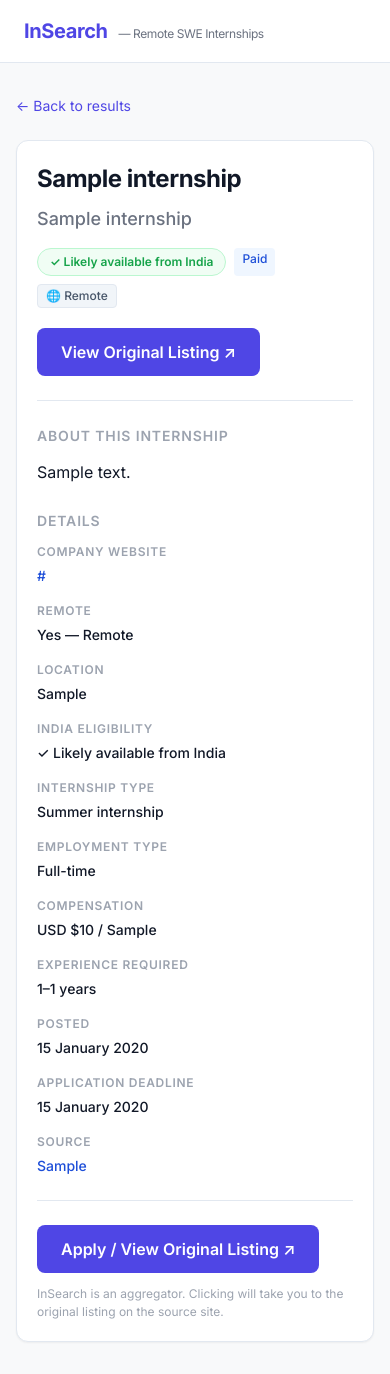
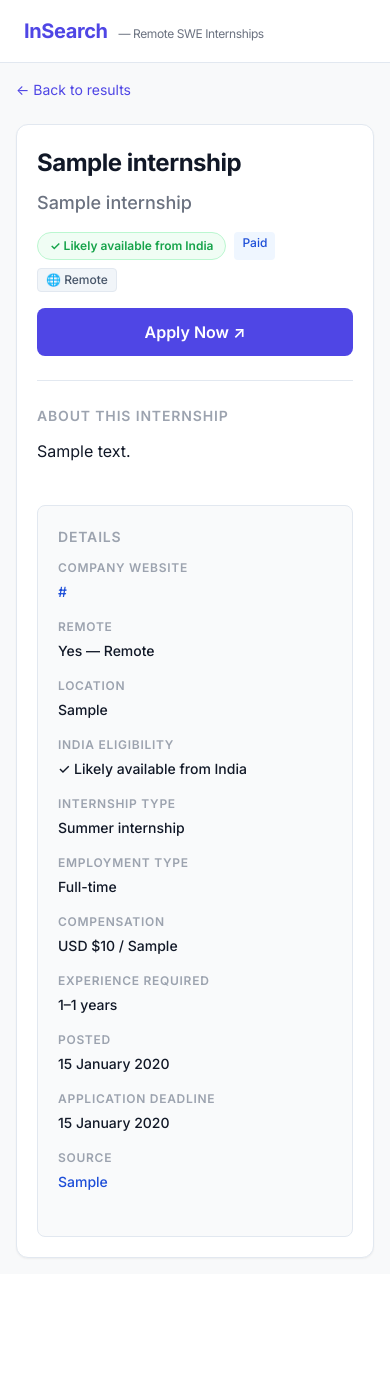
Before and after one commit to Anirudh-12/InSearch, a FastAPI app: page /internship/1 in a window 390 px wide. After the commit the page ends 1259 px from the top, so only its background shows below. Run offline with FastAPI, Linux system fonts and the light colour scheme; tables that the repository leaves empty hold one stand-in row (values such as "Sample post"); data that the repository does not hold is empty.

Commit message:
feat: add core internship search application with database, services, UI templates, and styling

```diff
--- a/app/services/ingestion.py
+++ b/app/services/ingestion.py
@@ -27,7 +27,6 @@ from app.services.deduplication import (
     find_by_source_url,
 )
 from app.services.eligibility import classify as classify_eligibility
-from app.services.search import search_service
 
 logger = logging.getLogger(__name__)
 
@@ -158,7 +157,6 @@ def _process_record(
             existing.is_active = record.is_active
             existing.last_verified_at = utcnow()
             db.flush()
-            search_service.index_internship(db, existing)
             result.updated += 1
         else:
             result.skipped += 1
@@ -187,6 +185,5 @@ def _process_record(
 
     db.add(internship)
     db.flush()  # Assigns the id before FTS indexing
-    search_service.index_internship(db, internship)
 
     result.inserted += 1
--- a/app/templates/internship.html
+++ b/app/templates/internship.html
@@ -45,22 +45,20 @@
 
         <!-- Header -->
         <header class="detail-header">
+          <div class="detail-header-main">
             <h1 class="detail-title" id="detail-title">—</h1>
             <p class="detail-company" id="detail-company">—</p>
-
             <div class="detail-badges" id="detail-badges"></div>
-
-          <a
-            id="detail-apply-btn"
-            href="#"
-            target="_blank"
-            rel="noopener noreferrer"
-            class="detail-apply-btn"
-          >
-            View Original Listing ↗
+          </div>
+          <div class="detail-header-action">
+            <a id="detail-apply-btn" href="#" target="_blank" rel="noopener noreferrer" class="detail-apply-btn">
+              Apply Now ↗
             </a>
+          </div>
         </header>
 
+        <div class="detail-body">
+          <div class="detail-main-content">
             <!-- Description -->
             <section class="detail-section" id="desc-section">
               <h2 class="detail-section-title">About this internship</h2>
@@ -72,8 +70,9 @@
               <h2 class="detail-section-title">Skills</h2>
               <div class="skills-row" id="detail-skills"></div>
             </section>
+          </div>
 
-        <!-- Details grid -->
+          <aside class="detail-sidebar">
             <section class="detail-section">
               <h2 class="detail-section-title">Details</h2>
               <div class="detail-grid">
@@ -123,22 +122,8 @@
                 </div>
               </div>
             </section>
-
-        <!-- Apply footer -->
-        <footer style="padding-top: var(--space-6); border-top: 1px solid var(--clr-border);">
-          <a
-            id="detail-apply-btn-bottom"
-            href="#"
-            target="_blank"
-            rel="noopener noreferrer"
-            class="detail-apply-btn"
-          >
-            Apply / View Original Listing ↗
-          </a>
-          <p style="margin-top: var(--space-3); font-size: var(--text-xs); color: var(--clr-text-muted);">
-            InSearch is an aggregator. Clicking will take you to the original listing on the source site.
-          </p>
-        </footer>
+          </aside>
+        </div>
 
       </article>
     </div>
--- a/static/css/style.css
+++ b/static/css/style.css
@@ -649,7 +649,7 @@ ul { list-style: none; }
 
 /* ─── Detail Page ─────────────────────────────────────────── */
 .detail-page {
-  max-width: 820px;
+  max-width: var(--content-max);
   margin: var(--space-8) auto;
   padding: 0 var(--space-6);
 }
@@ -676,7 +676,13 @@ ul { list-style: none; }
   margin-bottom: var(--space-6);
   padding-bottom: var(--space-6);
   border-bottom: 1px solid var(--clr-border);
+  display: flex;
+  align-items: flex-start;
+  justify-content: space-between;
+  gap: var(--space-4);
 }
+
+.detail-header-main { flex: 1; }
 
 .detail-title {
   font-size: var(--text-2xl);
@@ -697,7 +703,6 @@ ul { list-style: none; }
   display: flex;
   flex-wrap: wrap;
   gap: var(--space-2);
-  margin-bottom: var(--space-5);
 }
 
 .detail-apply-btn {
@@ -713,8 +718,15 @@ ul { list-style: none; }
   border: none;
   text-decoration: none;
   transition: background 0.15s;
+  white-space: nowrap;
 }
 .detail-apply-btn:hover { background: var(--clr-accent-hover); color: #fff; text-decoration: none; }
+
+.detail-body {
+  display: grid;
+  grid-template-columns: 1fr 350px;
+  gap: var(--space-10);
+}
 
 .detail-section { margin-bottom: var(--space-6); }
 
@@ -730,13 +742,20 @@ ul { list-style: none; }
 .detail-description {
   font-size: var(--text-base);
   color: var(--clr-text-primary);
-  line-height: 1.75;
+  line-height: 1.7;
   white-space: pre-wrap;
 }
 
+.detail-sidebar {
+  background: #f9fafb;
+  padding: var(--space-5);
+  border-radius: var(--radius-md);
+  border: 1px solid var(--clr-border);
+}
+
 .detail-grid {
-  display: grid;
-  grid-template-columns: repeat(auto-fill, minmax(200px, 1fr));
+  display: flex;
+  flex-direction: column;
   gap: var(--space-4);
 }
 
@@ -771,6 +790,11 @@ ul { list-style: none; }
   .filters-sidebar.open { display: block; }
 
   .filter-toggle-btn { display: block; }
+
+  .detail-body {
+    grid-template-columns: 1fr;
+    gap: var(--space-4);
+  }
 }
 
 @media (max-width: 600px) {
@@ -781,6 +805,8 @@ ul { list-style: none; }
   .search-btn { border-radius: var(--radius-md); width: 100%; }
   .main-layout { padding: var(--space-4); gap: var(--space-4); }
   .card-header { flex-direction: column; }
-  .detail-page { padding: 0 var(--space-4); }
+  .detail-page { padding: 0 var(--space-4); margin: var(--space-4) auto; }
   .detail-card { padding: var(--space-5); }
+  .detail-header { flex-direction: column; align-items: stretch; }
+  .detail-apply-btn { width: 100%; justify-content: center; }
 }
--- a/static/js/internship.js
+++ b/static/js/internship.js
@@ -63,10 +63,10 @@ function renderDetail(job) {
     `<span class="skill-chip">🌐 Remote</span>`,
   ].filter(Boolean).join('');
 
-  // Apply buttons
+  // Apply button
   const sourceUrl = job.source_url || '#';
-  document.getElementById('detail-apply-btn').href = sourceUrl;
-  document.getElementById('detail-apply-btn-bottom').href = sourceUrl;
+  const applyBtn = document.getElementById('detail-apply-btn');
+  if (applyBtn) applyBtn.href = sourceUrl;
 
   // Description
   const descEl = document.getElementById('detail-description');
```
Also changed, not shown: app/database.py (+24 -3 lines), app/services/search.py (+2 -24 lines), 2 other files. Lines whose indentation alone changed are shown as unchanged.
